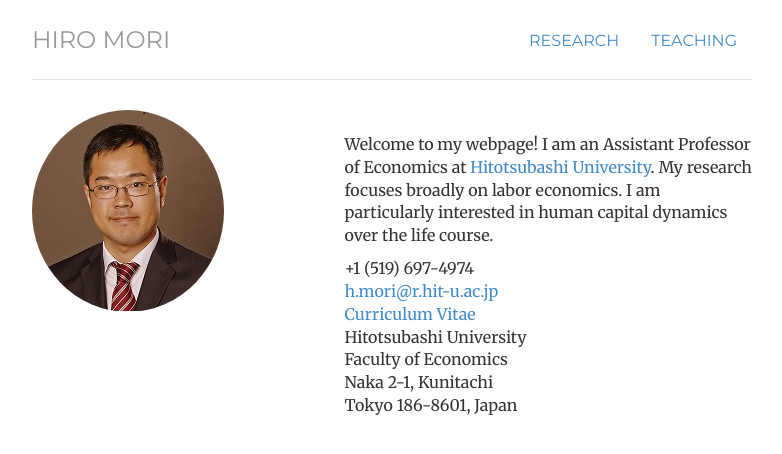
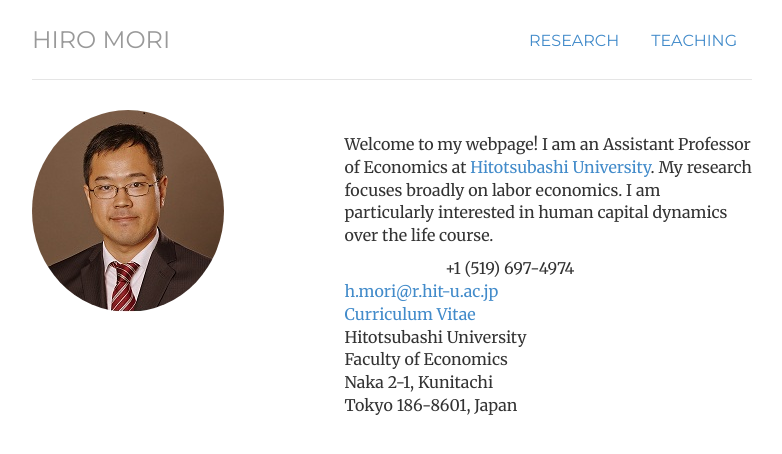
Before and after one commit to morihiroaki/morihiroaki.github.io, a Jekyll site: the page built from index.html, in a window 1280 px wide. Shown: the top 454 px of the page, without its empty margins (248-1030 px from the left). Built offline with Jekyll 4.4.1, drawn with Linux system fonts in a browser that asks for light colours.

Commit message:
Update index.html

```diff
--- a/index.html
+++ b/index.html
@@ -24,7 +24,7 @@ description:
 
             <div class="contact-item">
               <div class="icon pull-left text-center"><span class="fa fa-phone fa-fw"></span></div>
-              <div class="title only pull-left">+1 (519) 697-4974</div>
+              <div class="title only pull-right">+1 (519) 697-4974</div>
             </div>
             <br>
             <div class="contact-item">
```
